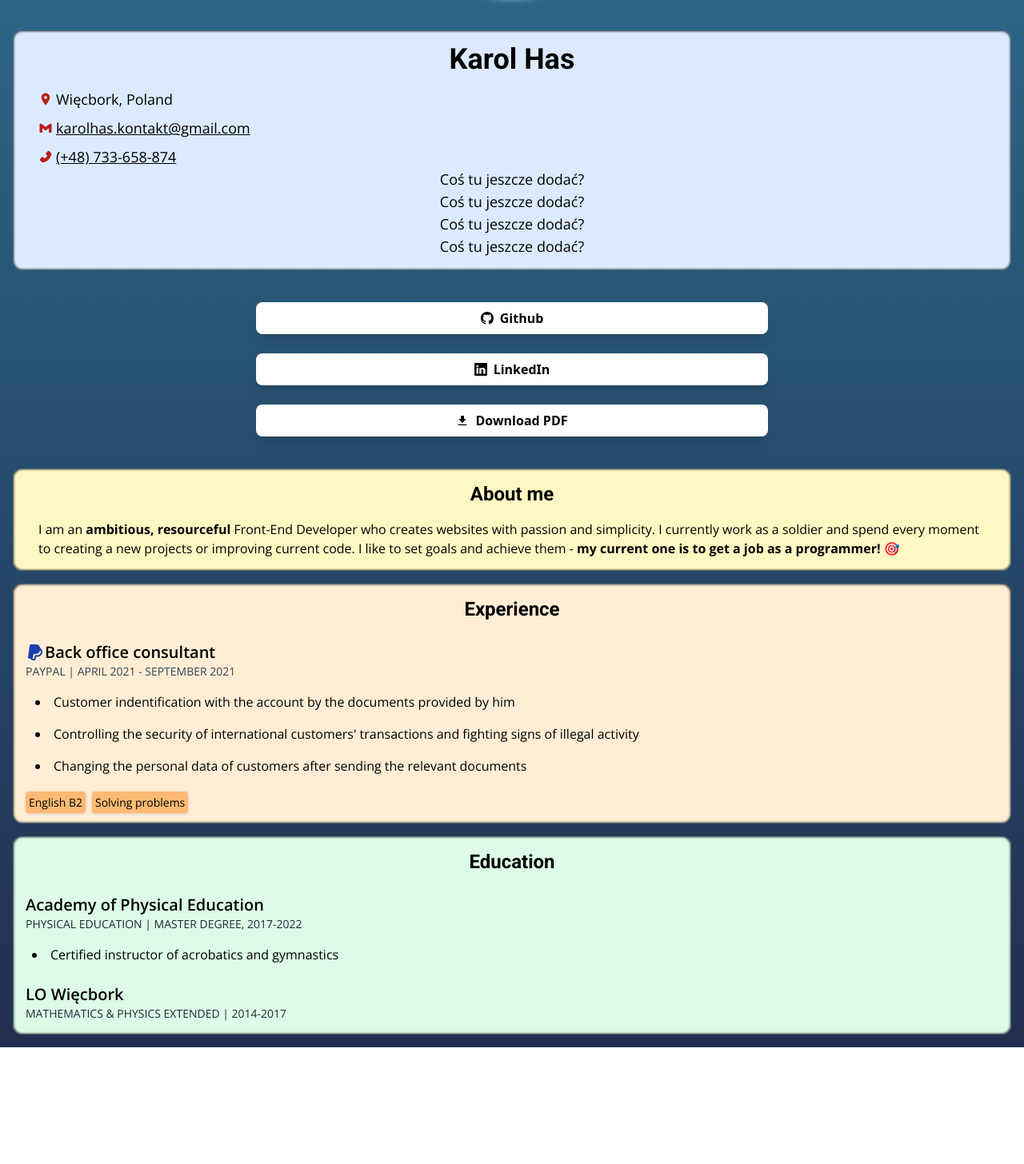
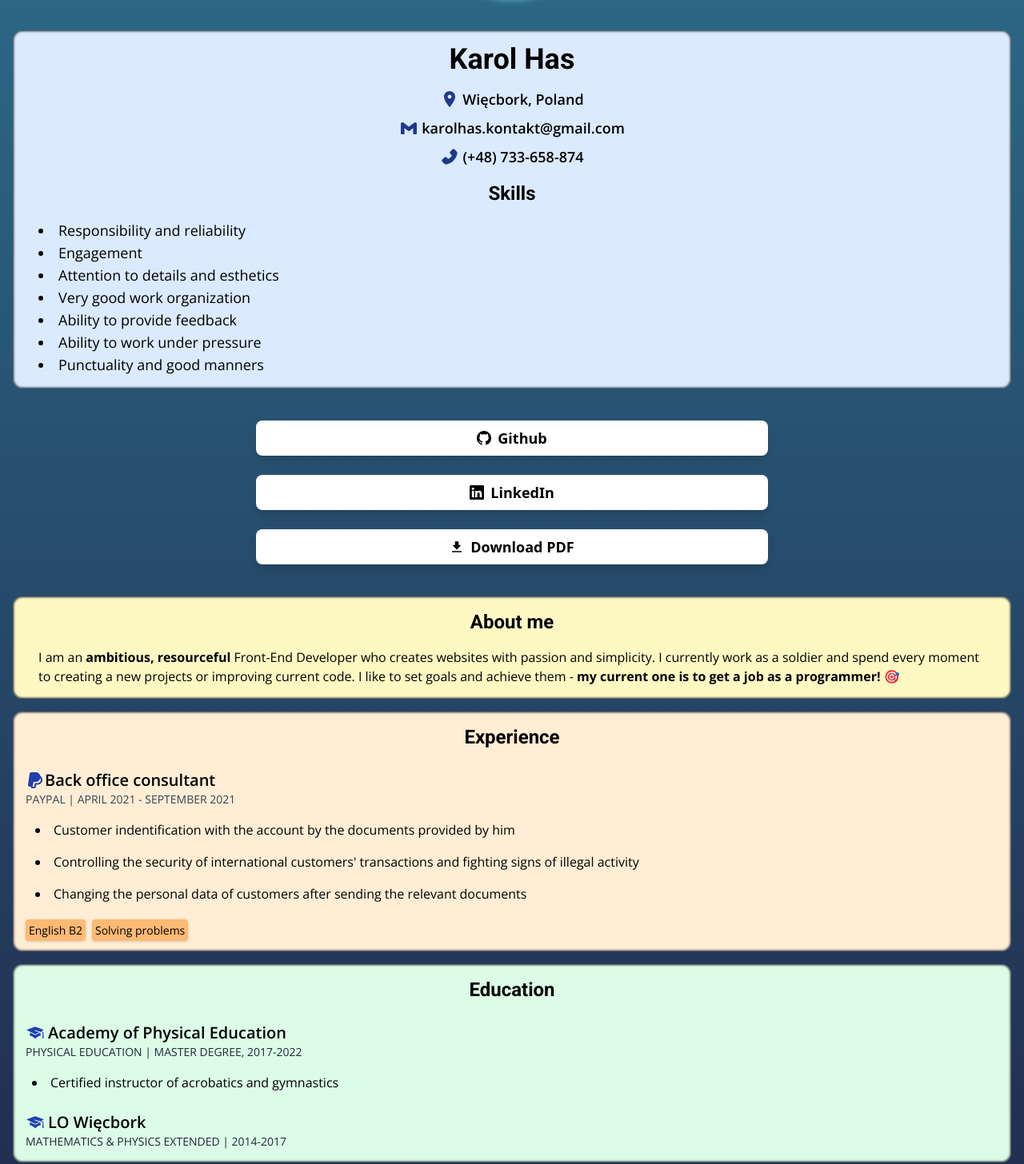
Before and after one commit to karolhas/CV, a React (Vite) app: page / in a window 1280 px wide. Shown: the part 282-1738 px from the top of the page at 80% size. Before the commit the page ends 1592 px from the top, so only its background shows below. Built offline with nearby package versions, Linux system fonts and the light colour scheme.

Commit message:
Changed font-size, add icons.

```diff
--- a/src/components/Buttons.tsx
+++ b/src/components/Buttons.tsx
@@ -5,7 +5,7 @@ import PDF from "../assets/CV_Karol_Has.pdf";
 function Buttons() {
   return (
     <>
-      <div className="m-10 mx-auto flex w-[50%] flex-col font-bold">
+      <div className="m-10 mx-auto flex w-[50%] flex-col text-lg font-bold">
         <a
           href="https://github.com/karolhas"
           target="_blank"
--- a/src/components/Contact.tsx
+++ b/src/components/Contact.tsx
@@ -7,12 +7,14 @@ function Contact() {
     <>
       <section
         id="contact"
-        className="m-4 rounded-xl bg-blue-100 p-4 text-center text-lg shadow-[inset_0px_0px_3px_1px_#1a202c]"
+        className="m-4 rounded-xl bg-blue-100 p-4 text-lg shadow-[inset_0px_0px_3px_1px_#1a202c]"
       >
-        <h1 className="pb-4 font-roboto text-4xl font-bold">Karol Has</h1>
-        <div className="px-4 font-openSans">
-          <p className="flex items-center">
-            <MdLocationOn className="text-red-700" />
+        <h1 className="pb-4 text-center font-roboto text-4xl font-bold">
+          Karol Has
+        </h1>
+        <div className="px-2 font-openSans font-semibold">
+          <p className="flex items-center justify-center">
+            <MdLocationOn className="text-2xl text-blue-900" />
             <a
               href="https://goo.gl/maps/c8faTSA5vyADFWvV6"
               target="_blank"
@@ -21,30 +23,40 @@ function Contact() {
               Więcbork, Poland
             </a>
           </p>
-          <p className="my-2 flex items-center">
-            <BiLogoGmail className="text-red-700" />
+          <p className="my-2 flex items-center justify-center">
+            <BiLogoGmail className="text-2xl text-blue-900" />
             <a
               href="mailto:karolhas.kontakt@gmail.com"
               target="_blank"
-              className="ml-1 underline hover:text-blue-700"
+              className="ml-1 hover:text-blue-700"
             >
               karolhas.kontakt@gmail.com
             </a>
           </p>
-          <p className="flex items-center">
-            <AiFillPhone className="text-red-700" />
+          <p className="flex items-center justify-center ">
+            <AiFillPhone className="text-2xl text-blue-900" />
             <a
               href="tel:+48733658874"
               target="_blank"
-              className="ml-1 underline hover:text-blue-700"
+              className="ml-1 hover:text-blue-700"
             >
               (+48) 733-658-874
             </a>
           </p>
-          <p>Coś tu jeszcze dodać?</p>
-          <p>Coś tu jeszcze dodać?</p>
-          <p>Coś tu jeszcze dodać?</p>
-          <p>Coś tu jeszcze dodać?</p>
+        </div>
+        <div className="px-4 font-openSans">
+          <h2 className="mt-4 text-center font-roboto text-2xl font-bold">
+            Skills
+          </h2>
+          <ul className="list-inside list-disc pt-4">
+            <li>Responsibility and reliability</li>
+            <li>Engagement</li>
+            <li>Attention to details and esthetics</li>
+            <li>Very good work organization</li>
+            <li>Ability to provide feedback</li>
+            <li>Ability to work under pressure</li>
+            <li>Punctuality and good manners</li>
+          </ul>
         </div>
       </section>
     </>
--- a/src/components/Education.tsx
+++ b/src/components/Education.tsx
@@ -1,3 +1,5 @@
+import { GiGraduateCap } from "react-icons/gi";
+
 function Education() {
   return (
     <section
@@ -5,8 +7,9 @@ function Education() {
       className="m-4 rounded-xl bg-green-100  p-4 font-openSans shadow-[inset_0px_0px_3px_1px_#1a202c]"
     >
       <h2 className="text-center font-roboto text-2xl font-bold">Education</h2>
-      <h3 className="pt-6 text-xl font-semibold">
-        Academy of Physical Education
+      <h3 className="flex items-center pt-6 text-xl font-semibold">
+        <GiGraduateCap className="mr-1 text-2xl text-blue-800" /> Academy of
+        Physical Education
       </h3>
       <p className="text-sm text-gray-800">
         PHYSICAL EDUCATION | MASTER DEGREE, 2017-2022
@@ -14,7 +17,10 @@ function Education() {
       <ul className="ml-2 list-inside list-disc pt-4">
         <li>Certified instructor of acrobatics and gymnastics</li>
       </ul>
-      <h3 className="pt-6 text-xl font-semibold">LO Więcbork</h3>
+      <h3 className="flex items-center pt-6 text-xl font-semibold">
+        <GiGraduateCap className="mr-1 text-2xl text-blue-800" />
+        LO Więcbork
+      </h3>
       <p className="text-sm text-gray-800">
         MATHEMATICS & PHYSICS EXTENDED | 2014-2017
       </p>
```
